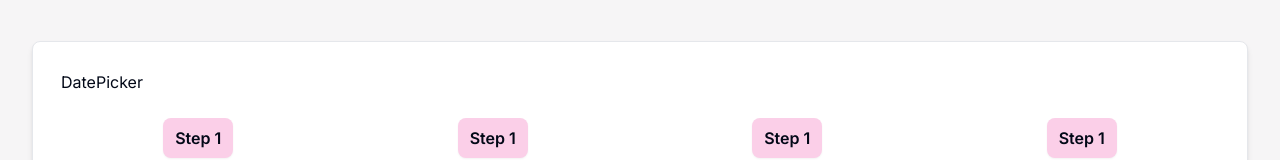
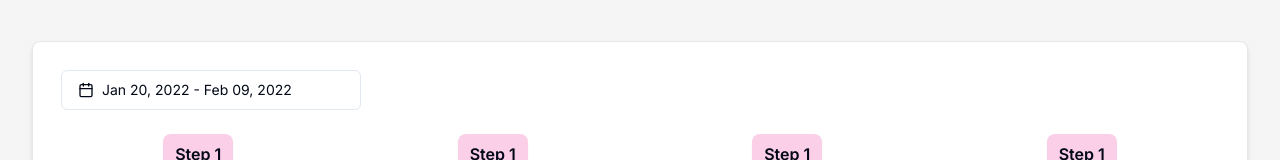
Before and after one commit to quangnvo/cosm, a Next.js app: page / in a window 1280 px wide. Shown: the part 193-353 px from the top of the page. Built offline with nearby package versions, Linux system fonts and the light colour scheme.

Commit message:
add the datepicker

```diff
--- a/components/DatePicker.tsx
+++ /dev/null
@@ -1,9 +0,0 @@
-import React from 'react'
-
-const DatePicker = () => {
-    return (
-        <div>DatePicker</div>
-    )
-}
-
-export default DatePicker
--- /dev/null
+++ b/components/DatePickerCard.tsx
@@ -0,0 +1,69 @@
+"use client"
+
+import * as React from "react"
+import { addDays, format } from "date-fns"
+import { Calendar as CalendarIcon } from "lucide-react"
+import { DateRange } from "react-day-picker"
+
+import { cn } from "@/lib/utils"
+import { Button } from "@/components/ui/button"
+import { Calendar } from "@/components/ui/calendar"
+import {
+	Popover,
+	PopoverContent,
+	PopoverTrigger,
+} from "@/components/ui/popover"
+
+
+const DatePickerCard = ({
+	className,
+}: React.HTMLAttributes<HTMLDivElement>) => {
+
+	const [date, setDate] = React.useState<DateRange | undefined>({
+		from: new Date(2022, 0, 20),
+		to: addDays(new Date(2022, 0, 20), 20),
+	})
+
+	return (
+		<div className={cn("grid gap-2", className)}>
+			<Popover>
+				<PopoverTrigger asChild>
+					<Button
+						id="date"
+						variant={"outline"}
+						className={cn(
+							"w-[300px] justify-start text-left font-normal",
+							!date && "text-muted-foreground"
+						)}
+					>
+						<CalendarIcon className="mr-2 h-4 w-4" />
+						{date?.from ? (
+							date.to ? (
+								<>
+									{format(date.from, "LLL dd, y")} -{" "}
+									{format(date.to, "LLL dd, y")}
+								</>
+							) : (
+								format(date.from, "LLL dd, y")
+							)
+						) : (
+							<span>Pick a date</span>
+						)}
+					</Button>
+				</PopoverTrigger>
+				<PopoverContent className="w-auto p-0" align="start">
+					<Calendar
+						initialFocus
+						mode="range"
+						defaultMonth={date?.from}
+						selected={date}
+						onSelect={setDate}
+						numberOfMonths={2}
+					/>
+				</PopoverContent>
+			</Popover>
+		</div>
+	)
+}
+
+export default DatePickerCard
--- a/components/RoutineCard.tsx
+++ b/components/RoutineCard.tsx
@@ -1,12 +1,13 @@
 import ProductCard from "@/components/ProductCard";
-import DatePicker from "@/components/DatePicker";
+import DatePickerCard from "@/components/DatePickerCard";
 
 const RoutineCard = () => {
     return (
         <div className="p-7 bg-routinecard shadow-md rounded-lg border border-gray-200 flex flex-col gap-6">
 
             {/* Date Picker */}
-            <DatePicker />
+            <DatePickerCard />
+
 
             <div className="grid grid-cols-1 md:grid-cols-4 gap-5 rounded-md">
                 <ProductCard />
```
